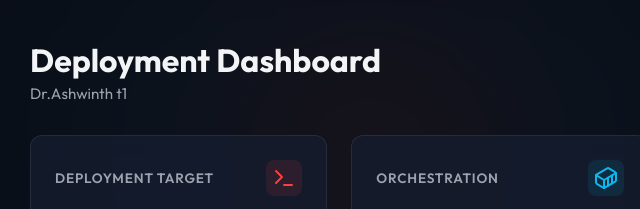
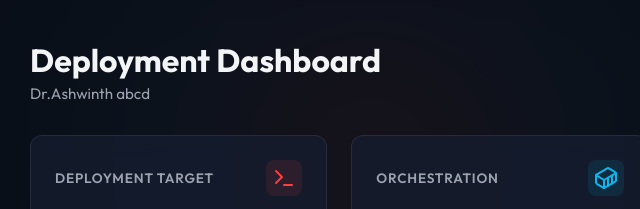
Before and after one commit to Kv-Logics/ci-cd-RHEL-testing, a website: page public/index.html in a window 1280 px wide. Shown: the top 209 px of the page, 270-910 px from the left. Drawn offline with nearby package versions, Linux system fonts and the light colour scheme; no server answers.

Commit message:
test: another deployment test

```diff
--- a/public/index.html
+++ b/public/index.html
@@ -45,7 +45,7 @@
       <header class="main-header">
         <div>
           <h1>Deployment Dashboard</h1>
-          <p class="subtitle">Dr.Ashwinth t1</p>
+          <p class="subtitle">Dr.Ashwinth abcd</p>
         </div>
         <div class="header-actions" style="display: flex; align-items: center; gap: 16px;">
           <button id="theme-toggle" class="theme-btn" aria-label="Toggle theme">
```
